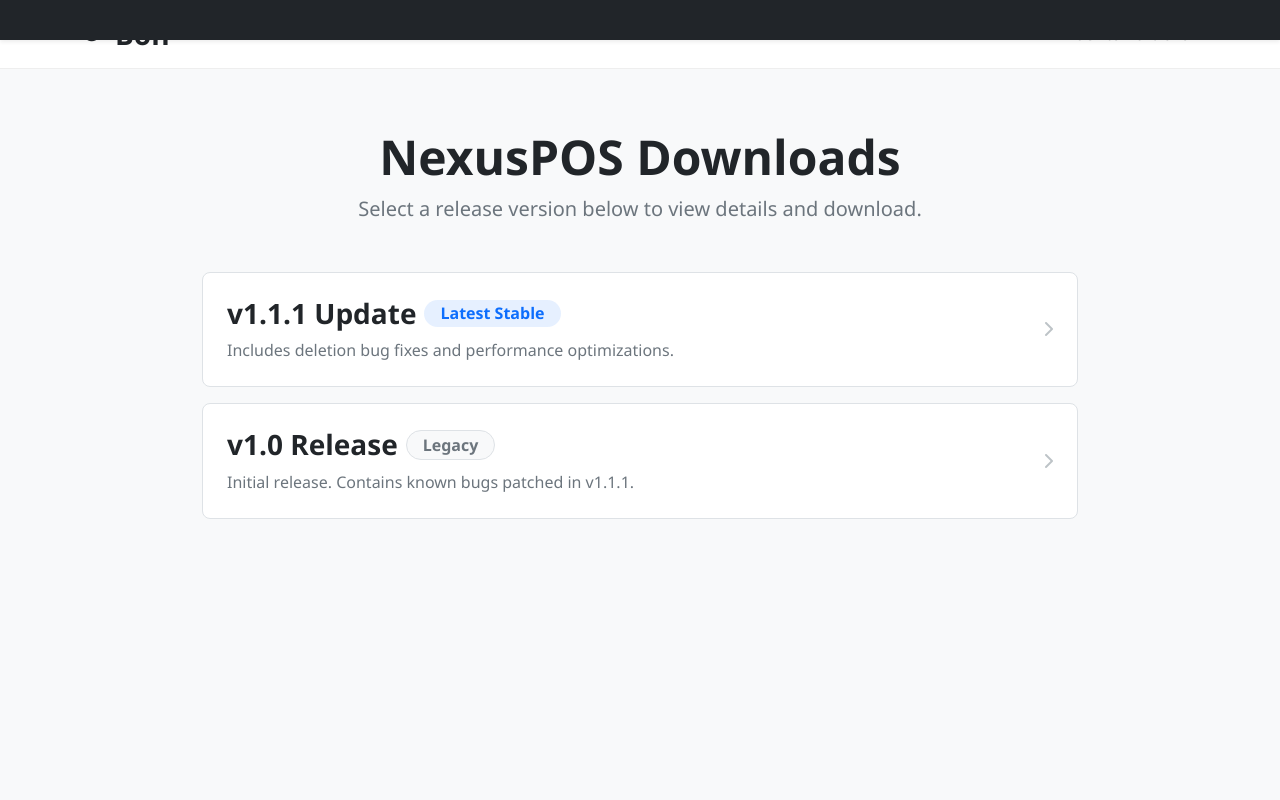
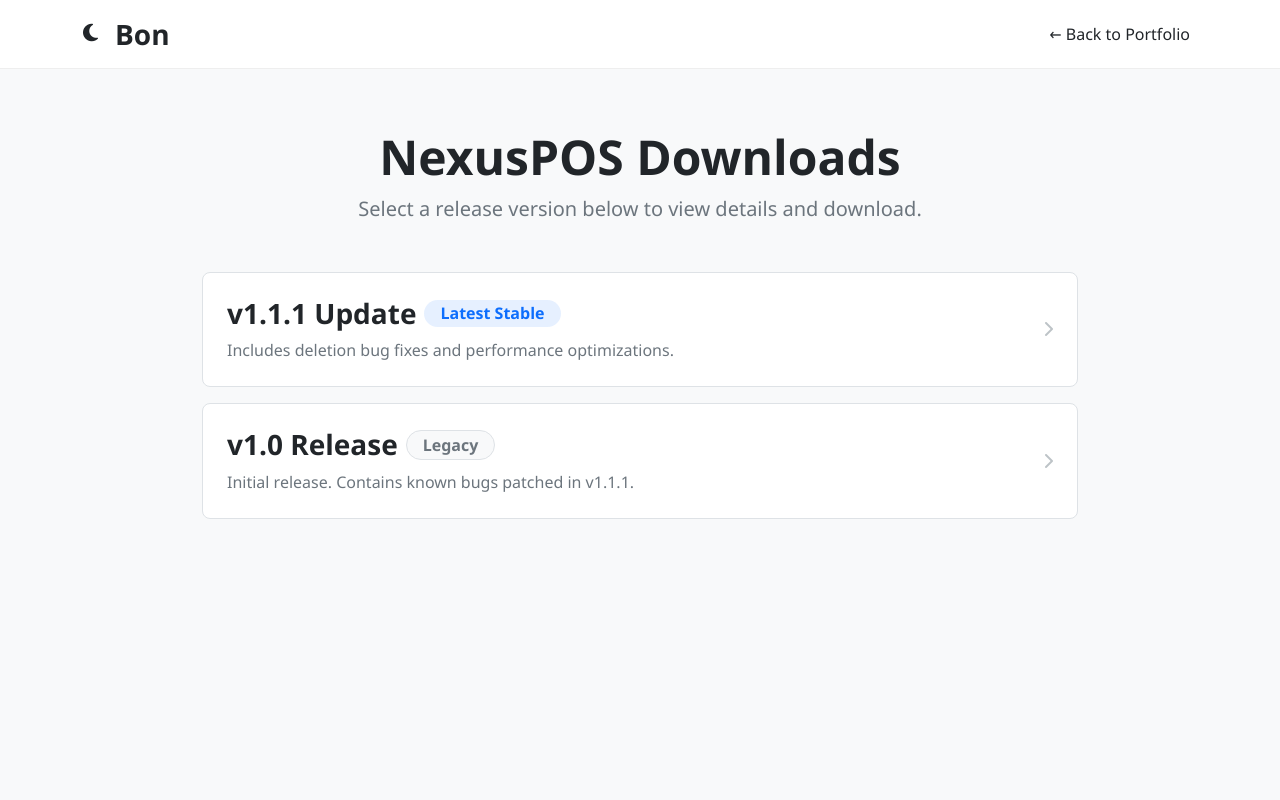
Before and after one commit to glzzjhn-byte/Glzz-Home, a plain HTML site: page nexuspos.html in a window 1280 px wide. Shown: the top 800 px of the page. Drawn offline with nearby package versions, Linux system fonts and the light colour scheme.

```diff
--- a/nexuspos.html
+++ b/nexuspos.html
@@ -35,7 +35,7 @@
 </head>
 <body>
     <script>if(localStorage.getItem('darkMode') === 'enabled') document.body.classList.add('dark-mode');</script>
-    <div id="announcement-banner" class="bg-dark text-white d-flex align-items-center justify-content-center position-fixed w-100 shadow-sm" style="top: 0; height: 40px; z-index: 1040; font-size: 0.85rem; overflow: hidden; display: none;">
+    <div id="announcement-banner" class="bg-dark text-white d-none align-items-center justify-content-center position-fixed w-100 shadow-sm" style="top: 0; height: 40px; z-index: 1040; font-size: 0.85rem; overflow: hidden;">
     </div>
     <nav class="navbar navbar-expand-md navbar-light fixed-top custom-navbar" style="top: 40px;">
         <div class="container">
```
